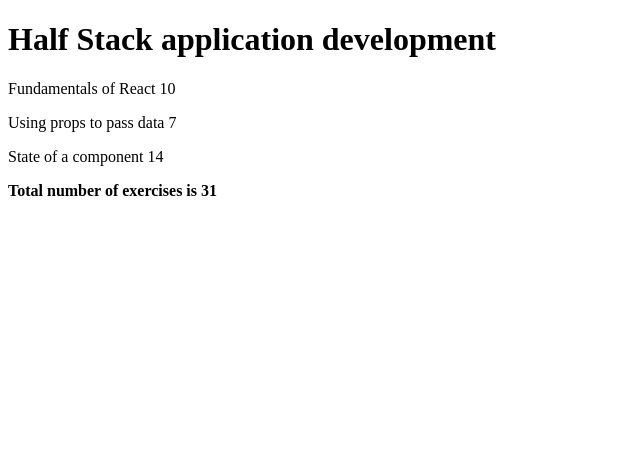
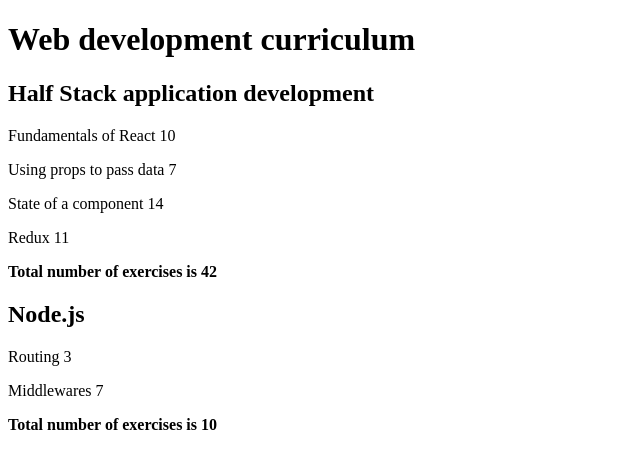
Before and after one commit to jyjokokk/FullStack, a React (Create React App) app in the folder part2/kurssitiedot/: page / in a window 1280 px wide. Shown: the top 468 px of the page, without its empty margins (0-640 px from the left). Built offline with nearby package versions, Linux system fonts and the light colour scheme.

Commit message:
Kurssitiedot - Step 9-10 completed

```diff
--- a/part2/kurssitiedot/src/App.js
+++ b/part2/kurssitiedot/src/App.js
@@ -5,7 +5,8 @@
  * Main component to run
  */
 const App = () => {
-  const course = {
+  const courses = [
+    {
       name: 'Half Stack application development',
       id: 1,
       parts: [
@@ -23,13 +24,40 @@
           name: 'State of a component',
           exercises: 14,
           id: 3
+        },
+        {
+          name: 'Redux',
+          exercises: 11,
+          id: 4
+        }
+      ]
+    },
+    {
+      name: 'Node.js',
+      id: 2,
+      parts: [
+        {
+          name: 'Routing',
+          exercises: 3,
+          id: 1
+        },
+        {
+          name: 'Middlewares',
+          exercises: 7,
+          id: 2
         }
       ]
     }
+  ]
 
   return (
     <div>
+      <h1>Web development curriculum</h1>
+      <div>
+        {courses.map((course) =>
           <Course course={course} />
+        )}
+      </div>
     </div>
   )
 };
--- a/part2/kurssitiedot/src/components/Header.js
+++ b/part2/kurssitiedot/src/components/Header.js
@@ -3,7 +3,7 @@
 const Header = ({ course }) => {
   return (
     <div>
-      <h1>{course}</h1>
+      <h2>{course}</h2>
     </div>
   )
 }
```
Lines whose indentation alone changed are shown as unchanged.
